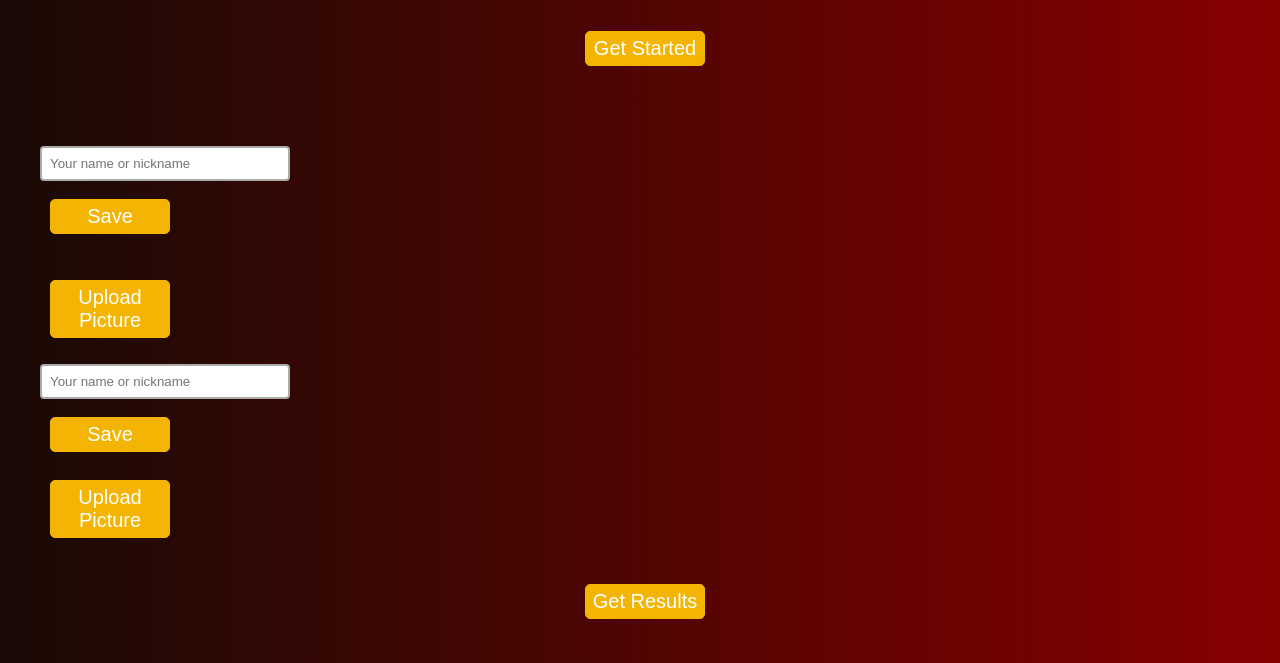
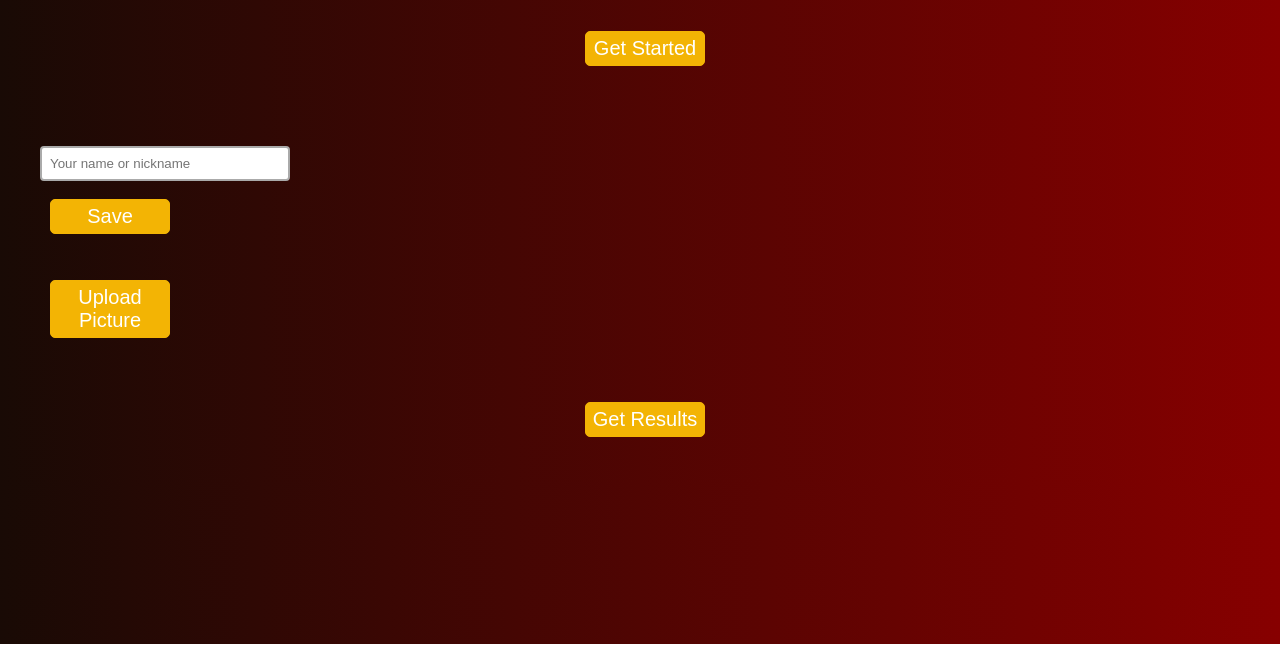
Before and after one commit to jcho92/Hungry-Faces, a plain HTML site: page index.html in a window 1280 px wide. Shown: the part 156-819 px from the top of the page. Drawn offline with nearby package versions, Linux system fonts and the light colour scheme; files that its build step writes are made by us from their sources; files whose address does not match are found by name.

Commit message:
additional fixes

```diff
--- a/index.html
+++ b/index.html
@@ -7,7 +7,7 @@
     <title>Document</title>
     <link href="https://fonts.googleapis.com/css?family=Righteous" rel="stylesheet">
     <link rel="styesheet" link="https://stackpath.bootstrapcdn.com/bootstrap/4.1.3/css/bootstrap.min.css">
-    <link rel="stylesheet" type="text/css" href="assets/CSS/style.css">
+    <link rel="stylesheet" type="text/css" href="./assets/style.css">
 </head>
 
 <body>
@@ -39,12 +39,7 @@
                         <button type="button" class="uploadpicture buttons">Upload Picture</button>
                     </div>
                     <br>
-                    <div class="col">
-                        <input type="text" class="form-control" placeholder="Your name or nickname">
-                        <button type="button" class="save">Save</button>
-                        <br>
-                        <button type="button" class="uploadpicture">Upload Picture</button>
-                    </div>
+
                 </div>
             </form>
             <br><br>
```
